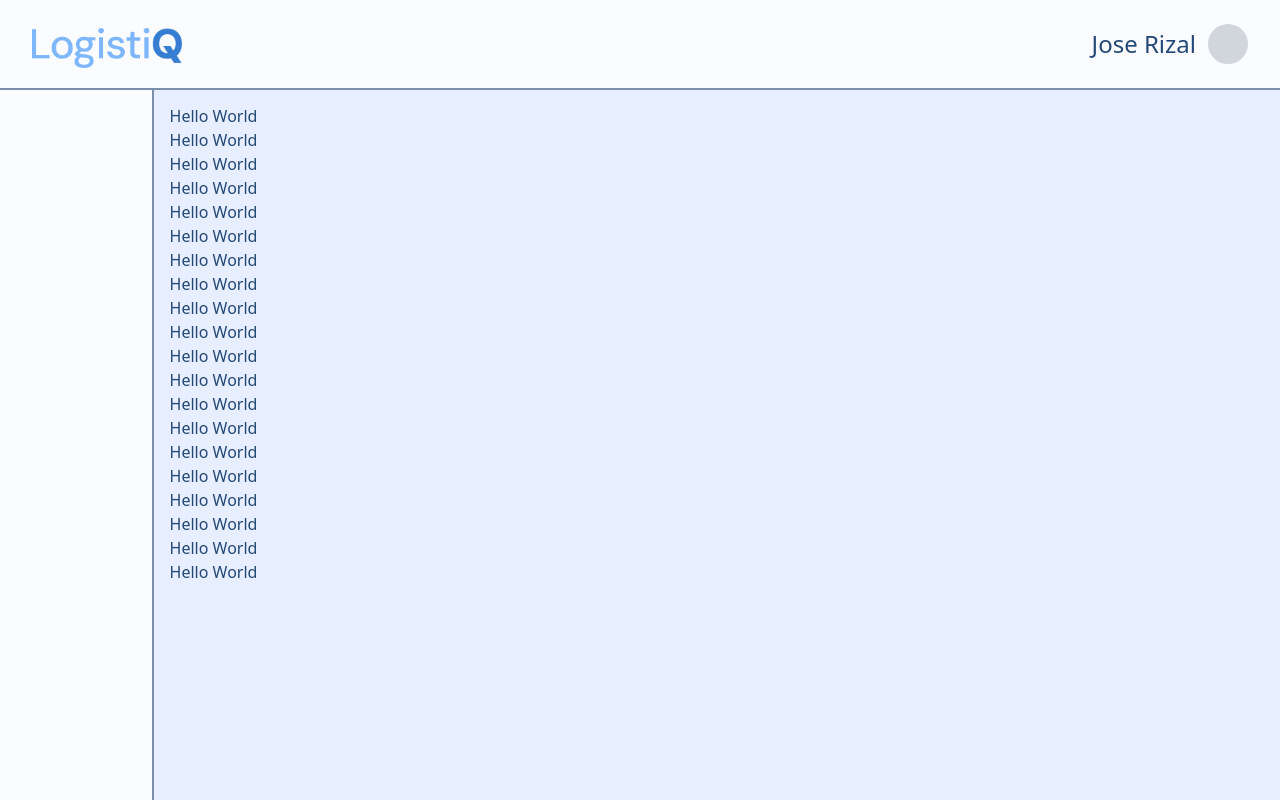
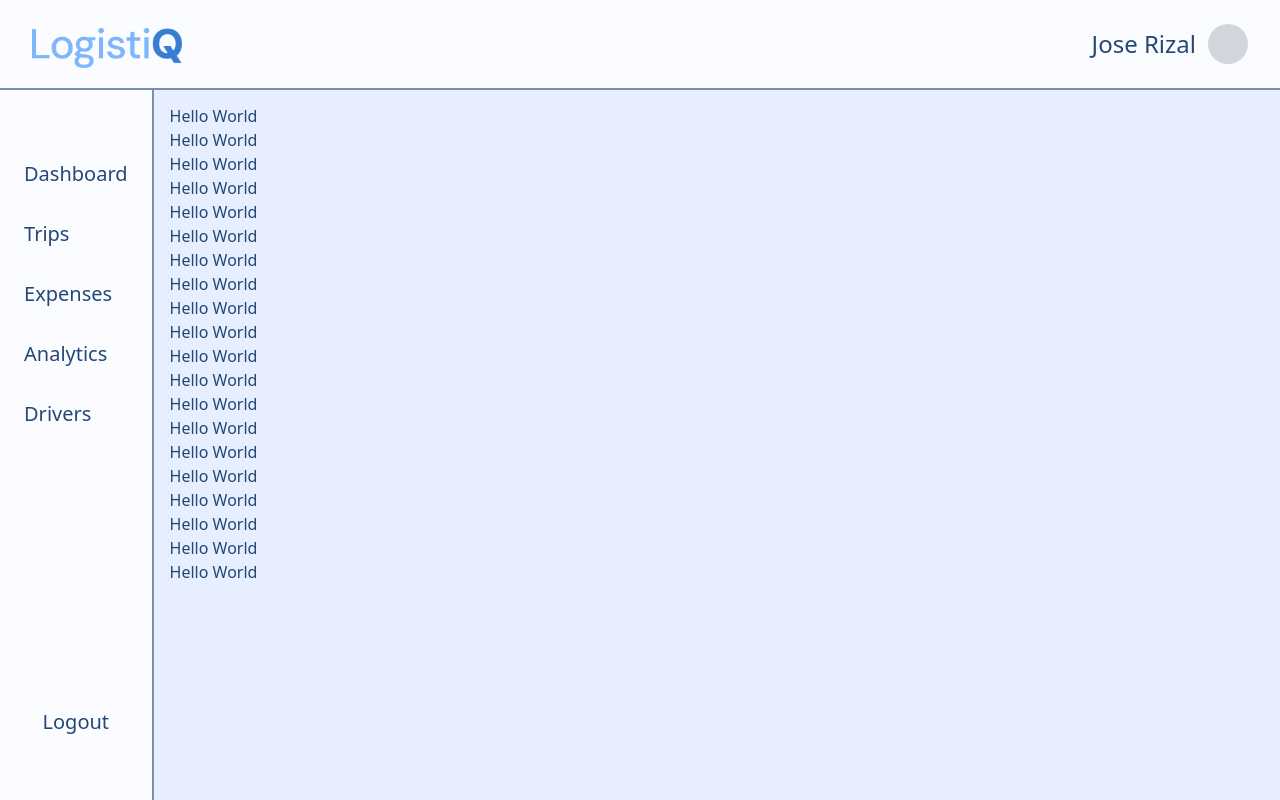
Before and after one commit to gabrieljamesbenedict/LogistiQ, a Next.js app: page / in a window 1280 px wide. Built offline with nearby package versions, Linux system fonts and the light colour scheme.

Commit message:
feat: add List and ListItems

```diff
--- a/src/app/components/List.tsx
+++ b/src/app/components/List.tsx
@@ -2,7 +2,7 @@ import React from 'react'
 
 const List = ({children}: any) => {
   return (
-    <ul className="flex flex-col gap-8 text-xl">
+    <ul className="flex flex-col text-xl">
         {children}
     </ul>
   )
--- a/src/app/components/ListItem.tsx
+++ b/src/app/components/ListItem.tsx
@@ -1,8 +1,10 @@
 import React from 'react'
 
-const ListItem = () => {
+const ListItem = ({children}: any) => {
   return (
-    <li></li>
+    <li className="py-4 cursor-pointer inline-block transition-all hover:scale-110 hover:text-accent">
+      {children}
+    </li>
   )
 }
 
```
